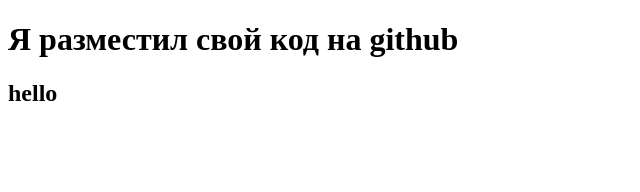
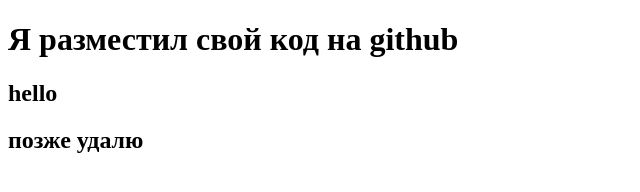
Before and after one commit to Alyrr/test_repo, a plain HTML site: page index.html in a window 1280 px wide. Shown: the whole page, without its empty margins (0-640 px from the left). Drawn offline with Linux system fonts and the light colour scheme.

Commit message:
edit index.html 2

```diff
--- a/index.html
+++ b/index.html
@@ -8,5 +8,6 @@
 <body>
 	<h1>Я разместил  свой код на github</h1>
 	<h2>hello</h2>
+	<h2>позже удалю</h2>
 </body>
 </html>
```
